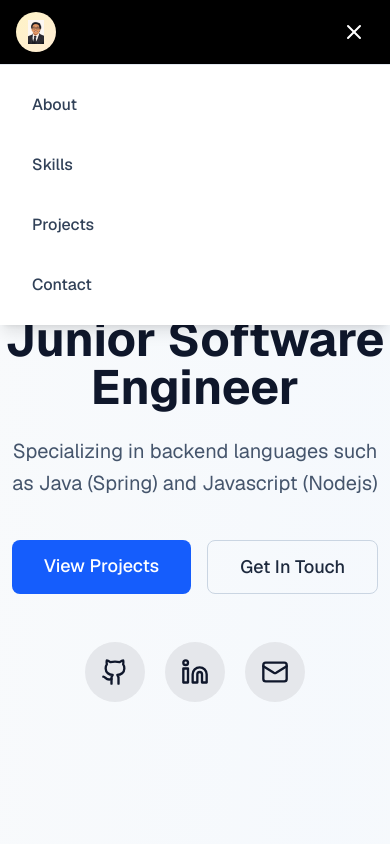
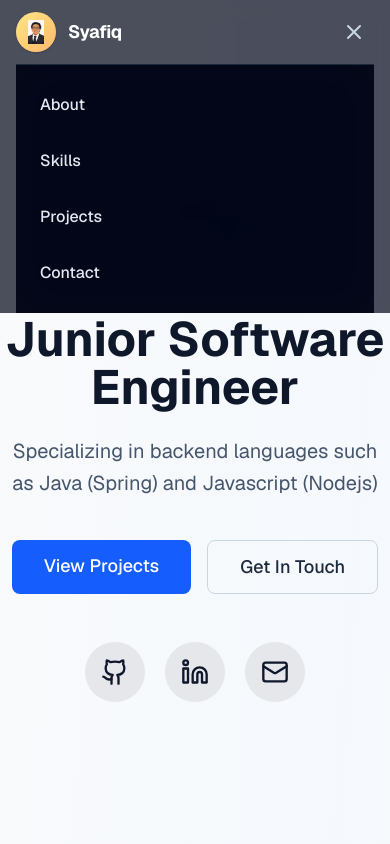
Before and after one commit to angelfila2/portfolio, a React (Vite) app: page / in a window 390 px wide. Both pictures are taken after a click on the button "Toggle navigation menu". Shown: the top 844 px of the page. Built offline with nearby package versions, Linux system fonts and the light colour scheme.

Commit message:
fixed navbar,got issues with color and mobile

```diff
--- a/src/components/Navbar.jsx
+++ b/src/components/Navbar.jsx
@@ -1,6 +1,7 @@
 import { useState, useEffect } from "react";
 import { Menu, X } from "lucide-react";
 import avatar from "../assets/portfolio.png";
+
 export default function Navbar() {
   const [isScrolled, setIsScrolled] = useState(false);
   const [isMobileMenuOpen, setIsMobileMenuOpen] = useState(false);
@@ -23,20 +24,26 @@ export default function Navbar() {
 
   return (
     <nav
-      className={`fixed top-0 left-0 right-0 z-50 transition-all duration-300 bg-black text-white backdrop-blur-sm shadow-md"
-      }`}
+      className={`fixed top-0 left-0 right-0 z-50 transition-all duration-300 ${
+        isScrolled
+          ? "bg-slate-950/90 backdrop-blur-md shadow-lg border-b border-slate-800"
+          : "bg-slate-950/70 backdrop-blur-sm"
+      } text-white`}
     >
-      <div className="max-w-7xl mx-auto px-4">
+      <div className="max-w-7xl mx-auto px-4 sm:px-6 lg:px-8">
         <div className="flex items-center justify-between h-16">
           {/* Logo */}
-          <a href="#" className="flex items-center gap-2 group">
-            <div className="w-10 h-10 rounded-full bg-gradient-to-br from-amber-100 to-orange-100 flex items-center justify-center shadow-sm group-hover:shadow-md transition-shadow">
-              <span className="text-2xl">
-                {" "}
-                <img src={avatar} className="h-6 w-6 object-contain"></img>
+          <a href="#" className="flex items-center gap-3 group">
+            <div className="w-10 h-10 rounded-full bg-gradient-to-br from-amber-200 to-orange-300 flex items-center justify-center shadow-sm group-hover:scale-105 transition-transform">
+              <img
+                src={avatar}
+                alt="Syafiq Avatar"
+                className="h-6 w-6 object-contain"
+              />
+            </div>
+            <span className="font-bold text-lg tracking-tight text-white group-hover:text-blue-400 transition-colors">
+              Syafiq
             </span>
-            </div>
-            <span className="font-bold hidden sm:inline">Syafiq</span>
           </a>
 
           {/* Desktop Navigation */}
@@ -45,19 +52,19 @@ export default function Navbar() {
               <a
                 key={link.href}
                 href={link.href}
-                className=" hover:text-blue-600 font-medium transition-colors relative group"
+                className="text-slate-300 hover:text-white font-medium transition-colors relative group py-1"
               >
                 {link.label}
-                <span className="absolute -bottom-1 left-0 w-0 h-0.5 bg-blue-600 transition-all group-hover:w-full"></span>
+                <span className="absolute bottom-0 left-0 w-0 h-0.5 bg-blue-500 transition-all duration-300 group-hover:w-full"></span>
               </a>
             ))}
           </div>
 
           {/* Mobile Menu Button */}
           <button
-            className="md:hidden p-2 rounded-md hover:bg-slate-100 transition"
+            className="md:hidden p-2 rounded-lg text-slate-300 hover:text-white hover:bg-slate-800/80 transition"
             onClick={() => setIsMobileMenuOpen(!isMobileMenuOpen)}
-            aria-label="Toggle menu"
+            aria-label="Toggle navigation menu"
           >
             {isMobileMenuOpen ? (
               <X className="h-6 w-6" />
@@ -67,17 +74,15 @@ export default function Navbar() {
           </button>
         </div>
 
-        {/* Mobile Menu */}
-        {/* Mobile Menu */}
+        {/* Mobile Dropdown Menu */}
         {isMobileMenuOpen && (
-          <div className="md:hidden absolute top-full left-0 right-0 bg-white shadow-lg border-t border-slate-200">
-            <div className="max-w-7xl mx-auto px-4 py-4">
-              <div className="flex flex-col gap-3">
+          <div className="md:hidden border-t border-slate-800 bg-slate-950/95 backdrop-blur-xl animate-in slide-in-from-top-2 duration-200">
+            <div className="flex flex-col gap-2 py-4 px-2">
               {navLinks.map((link) => (
                 <a
                   key={link.href}
                   href={link.href}
-                    className="rounded-lg px-4 py-3 text-slate-700 font-medium hover:bg-slate-100 hover:text-blue-600 transition"
+                  className="rounded-lg px-4 py-3 text-slate-200 font-medium hover:bg-slate-800/60 hover:text-blue-400 transition"
                   onClick={() => setIsMobileMenuOpen(false)}
                 >
                   {link.label}
@@ -85,7 +90,6 @@ export default function Navbar() {
               ))}
             </div>
           </div>
-          </div>
         )}
       </div>
     </nav>
```
Lines whose indentation alone changed are shown as unchanged.
